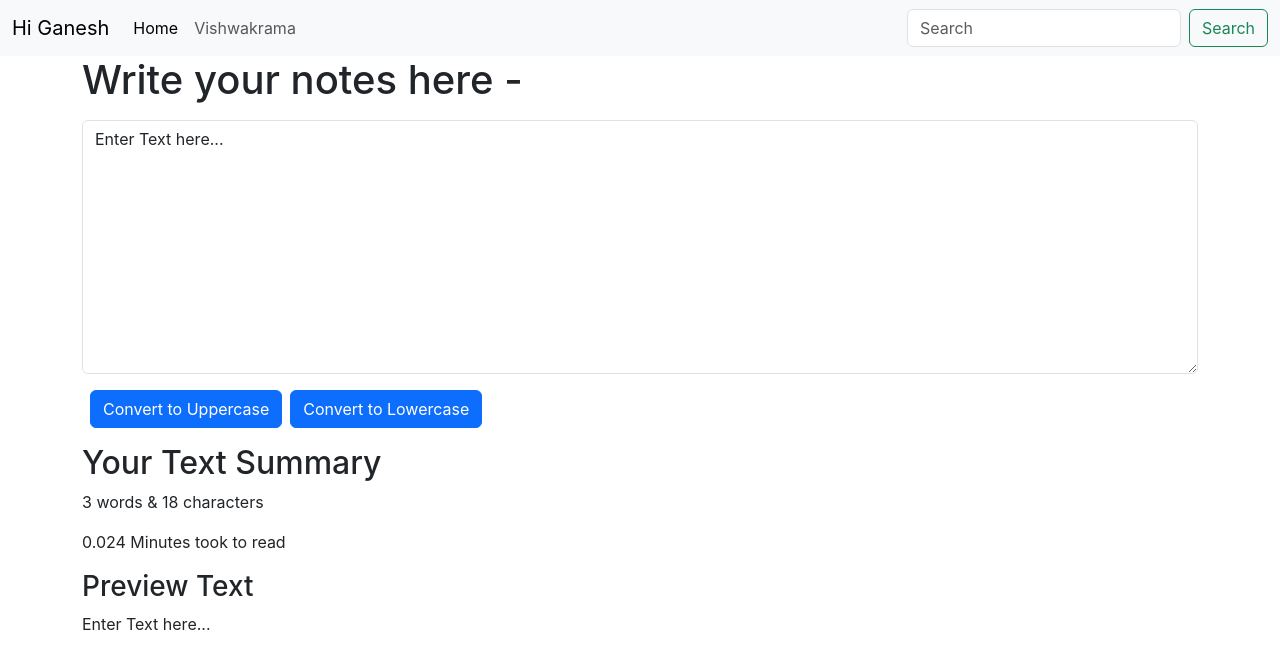
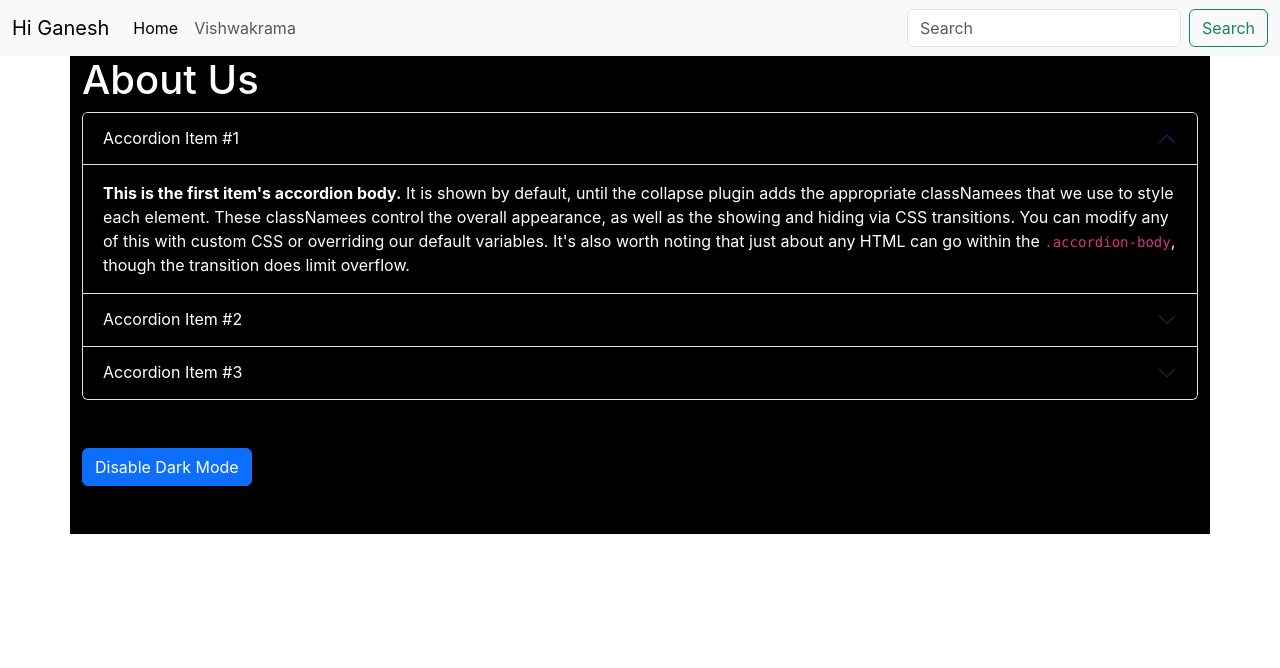
Before and after one commit to icandy9914/myreactapp, a React (Create React App) app: page / in a window 1280 px wide. Shown: the top 668 px of the page. Built offline with nearby package versions, Linux system fonts and the light colour scheme.

Commit message:
Added Enable disable functionality using state

```diff
--- a/src/App.js
+++ b/src/App.js
@@ -1,15 +1,17 @@
 import logo from './logo.svg';
 import './App.css';
 import Navbar from './components/Navbar';
-import TextForms from './components/TextForms';
+// import TextForms from './components/TextForms';
+import About from './components/About';
 
 function App() {
   return (
     <>
 
 <Navbar title="Hi Ganesh" aboutTxt="Vishwakrama"/>
-<TextForms headingTxt="Write your notes here"/>
+{/* <TextForms headingTxt="Write your notes here"/> */}
 {/* <Navbar/> */}
+<About/>
 </>
   );
 }
--- /dev/null
+++ b/src/components/About.js
@@ -0,0 +1,73 @@
+import React,{useState} from 'react'
+
+export default function About() {
+    const [mystyle, setmyStyle] = useState({
+        color: 'white',
+        backgroundColor: 'black'
+    });
+    const [btntxt,setbtnTxt] = useState("Disable Dark Mode");
+
+    const toggleStyle = ()=> {
+        if(mystyle.color=='white')
+        {
+            setmyStyle(
+                {
+                    color: 'black',
+                    backgroundColor: 'white'
+                })
+
+                setbtnTxt("Enable Dark Mode");
+        } else {
+            setmyStyle(
+                {
+                    color: 'white',
+                    backgroundColor: 'black'
+                })
+                setbtnTxt("Disable Dark Mode");
+        }
+    }
+    return (
+        <div className="container" style={mystyle}>
+            <h1>About Us</h1>
+            <div className="accordion" id="accordionExample">
+                <div className="accordion-item" style={mystyle}>
+                    <h2 className="accordion-header" id="headingOne">
+                        <button className="accordion-button" style={mystyle} type="button" data-bs-toggle="collapse" data-bs-target="#collapseOne" aria-expanded="true" aria-controls="collapseOne">
+                            Accordion Item #1
+                        </button>
+                    </h2>
+                    <div id="collapseOne" className="accordion-collapse collapse show" aria-labelledby="headingOne" data-bs-parent="#accordionExample">
+                        <div className="accordion-body">
+                            <strong>This is the first item's accordion body.</strong> It is shown by default, until the collapse plugin adds the appropriate classNamees that we use to style each element. These classNamees control the overall appearance, as well as the showing and hiding via CSS transitions. You can modify any of this with custom CSS or overriding our default variables. It's also worth noting that just about any HTML can go within the <code>.accordion-body</code>, though the transition does limit overflow.
+                        </div>
+                    </div>
+                </div>
+                <div className="accordion-item" style={mystyle}>
+                    <h2 className="accordion-header" id="headingTwo">
+                        <button className="accordion-button collapsed" style={mystyle} type="button" data-bs-toggle="collapse" data-bs-target="#collapseTwo" aria-expanded="false" aria-controls="collapseTwo">
+                            Accordion Item #2
+                        </button>
+                    </h2>
+                    <div id="collapseTwo" className="accordion-collapse collapse" aria-labelledby="headingTwo" data-bs-parent="#accordionExample">
+                        <div className="accordion-body">
+                            <strong>This is the second item's accordion body.</strong> It is hidden by default, until the collapse plugin adds the appropriate classNamees that we use to style each element. These classNamees control the overall appearance, as well as the showing and hiding via CSS transitions. You can modify any of this with custom CSS or overriding our default variables. It's also worth noting that just about any HTML can go within the <code>.accordion-body</code>, though the transition does limit overflow.
+                        </div>
+                    </div>
+                </div>
+                <div className="accordion-item" style={mystyle}>
+                    <h2 className="accordion-header" id="headingThree">
+                        <button className="accordion-button collapsed" style={mystyle} type="button" data-bs-toggle="collapse" data-bs-target="#collapseThree" aria-expanded="false" aria-controls="collapseThree">
+                            Accordion Item #3
+                        </button>
+                    </h2>
+                    <div id="collapseThree" className="accordion-collapse collapse" aria-labelledby="headingThree" data-bs-parent="#accordionExample">
+                        <div className="accordion-body">
+                            <strong>This is the third item's accordion body.</strong> It is hidden by default, until the collapse plugin adds the appropriate classNamees that we use to style each element. These classNamees control the overall appearance, as well as the showing and hiding via CSS transitions. You can modify any of this with custom CSS or overriding our default variables. It's also worth noting that just about any HTML can go within the <code>.accordion-body</code>, though the transition does limit overflow.
+                        </div>
+                    </div>
+                </div>
+            </div>
+            <button onClick={toggleStyle} type="button" className="btn btn-primary my-5">{btntxt}</button>
+        </div>
+    )
+}
--- a/src/components/TextForms.js
+++ b/src/components/TextForms.js
@@ -12,10 +12,16 @@
         let newTxt = mytxt.toLowerCase();
         setText(newTxt);
     }
+    const handleClearText = ()=> {
+        let newTxt = '';
+        setText(newTxt);
+    }
+
     const handleUpdate = (event)=> {
         console.log("onchanged");
         setText(event.target.value);
     }
+
     const [mytxt, setText] = useState('Enter Text here...');
     return (
         <>
@@ -24,7 +30,8 @@
             <div className="mb-3">
                 <textarea value={mytxt} className="form-control my-3" id="exampleFormControlTextarea1" rows="10" onChange={handleUpdate}>{mytxt}</textarea>
                 <button className="btn btn-primary mx-2" onClick={handleUpperClick}>Convert to Uppercase</button>
-                <button className="btn btn-primary" onClick={handleLowerClick}>Convert to Lowercase</button>
+                <button className="btn btn-primary mx-2" onClick={handleLowerClick}>Convert to Lowercase</button>
+                <button className="btn btn-primary mx-2" onClick={handleClearText}>Clear Text</button>
             </div>
         </div>
         <div className="container">
```
